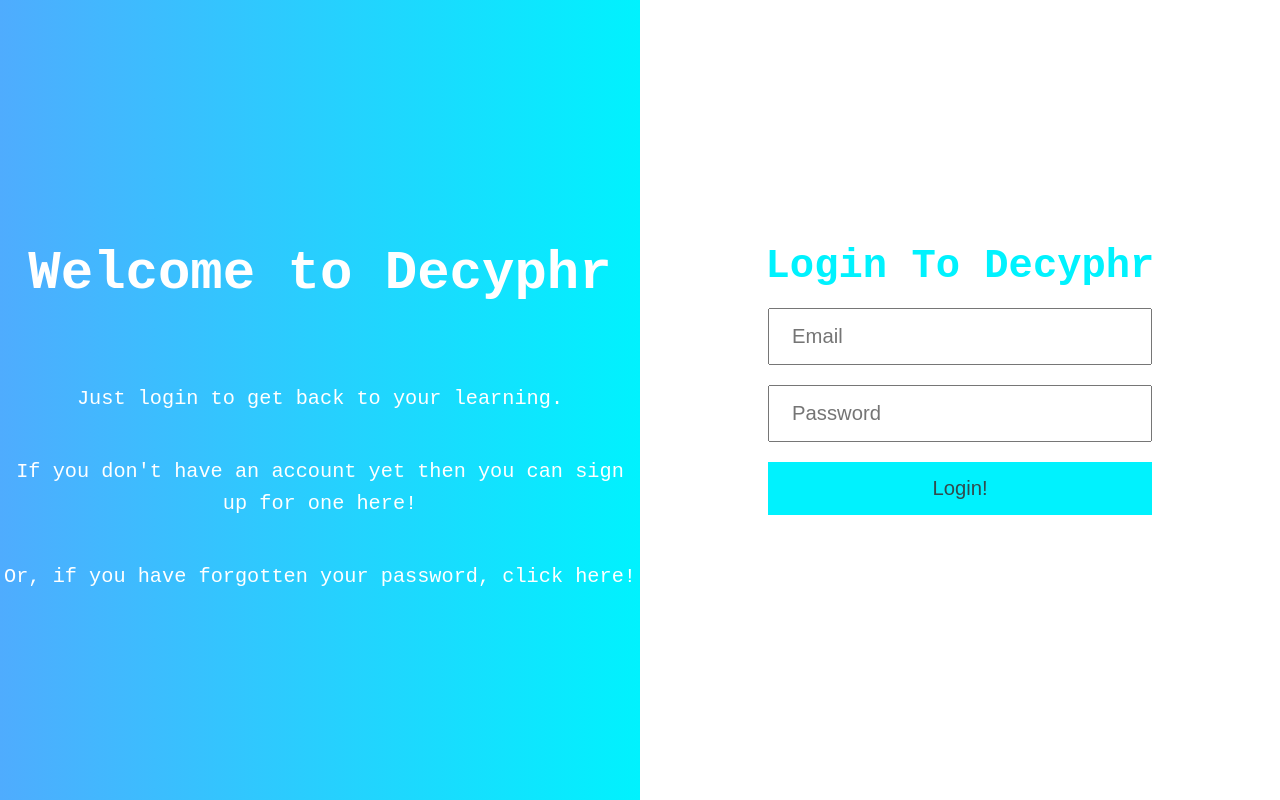
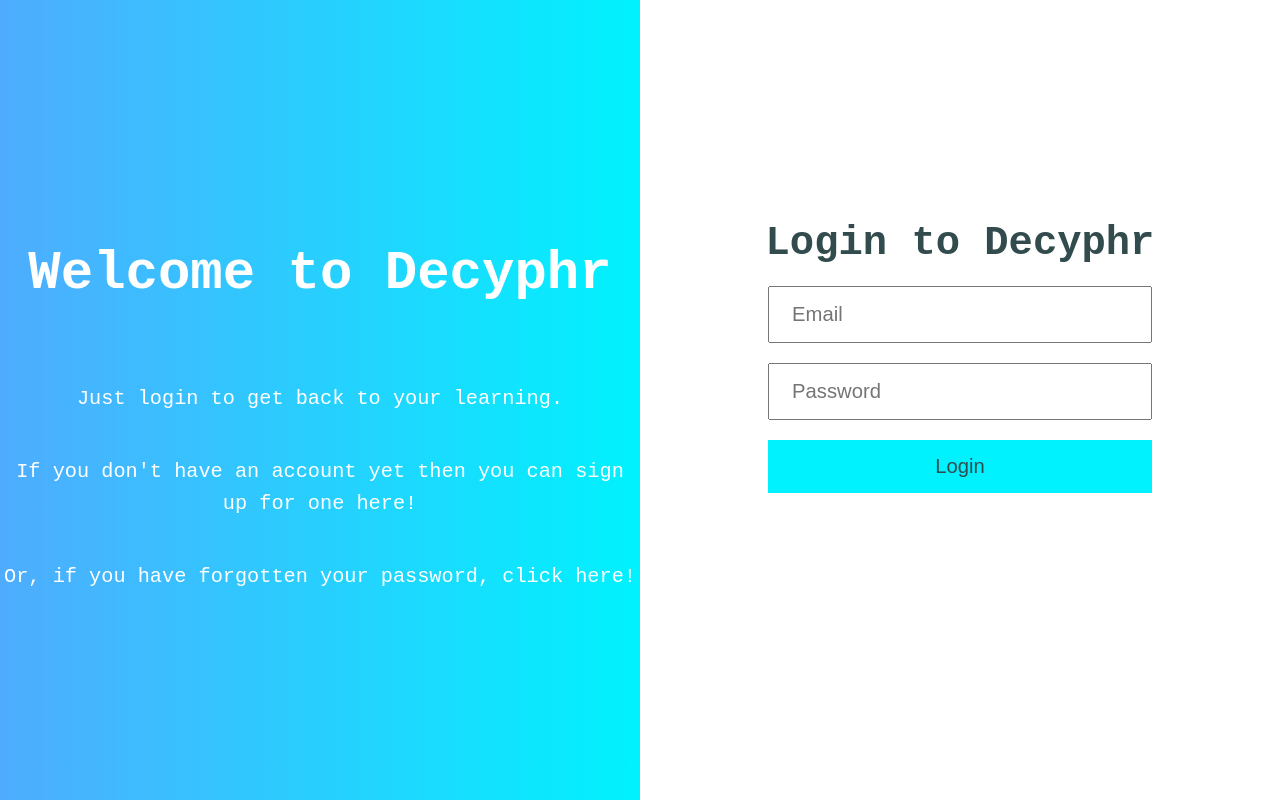
Before and after one commit to decyphr-net/decyphr-next, a Next.js app: page /accounts/login in a window 1280 px wide. Built offline with nearby package versions, Linux system fonts and the light colour scheme.

Commit message:
Add last login translations

```diff
--- a/langs/en.json
+++ b/langs/en.json
@@ -15,5 +15,9 @@
     "Accounts.login.leftpanel.header": "Welcome to Decyphr",
     "Accounts.login.leftpanel.helpparagraph": "Just login to get back to your learning.",
     "Accounts.login.leftpanel.signupprompt": "If you don't have an account yet then you can sign up for one here!",
-    "Accounts.login.leftPanel.forgotpasswordprompt": "Or, if you have forgotten your password, click here!"
+    "Accounts.login.leftPanel.forgotpasswordprompt": "Or, if you have forgotten your password, click here!",
+    "Accounts.login.rightpanel.header": "Login to Decyphr",
+    "Accounts.login.rightpanel.emailfield": "Email",
+    "Accounts.login.rightpanel.passwordfield": "Password",
+    "Accounts.login.rightpanel.loginbutton": "Login"
 }
--- a/langs/pt.json
+++ b/langs/pt.json
@@ -15,5 +15,9 @@
     "Accounts.login.leftpanel.header": "Bem-vindo ao Decyphr",
     "Accounts.login.leftpanel.helpparagraph": "Basta fazer login para voltar ao seu aprendizado.",
     "Accounts.login.leftpanel.signupprompt": "Se você ainda não tem uma conta, pode se inscrever aqui!",
-    "Accounts.login.leftPanel.forgotpasswordprompt": "Ou, se você esqueceu sua senha, clique aqui!"
+    "Accounts.login.leftPanel.forgotpasswordprompt": "Ou, se você esqueceu sua senha, clique aqui!",
+    "Accounts.login.rightpanel.header": "Entrar no Decyphr",
+    "Accounts.login.rightpanel.emailfield": "E-mail",
+    "Accounts.login.rightpanel.passwordfield": "Senha",
+    "Accounts.login.rightpanel.loginbutton": "Entrar"
 }
--- a/pages/accounts/login.jsx
+++ b/pages/accounts/login.jsx
@@ -1,4 +1,5 @@
 import { useState, useEffect } from 'react'
+import { renderToString } from 'react-dom/server'
 import { FormattedMessage } from 'react-intl'
 import Router from 'next/router'
 import styles from './login.module.scss'
@@ -72,17 +73,38 @@
       </section>
 
       <section className={styles.rightPanel}>
-        <h2>Login To Decyphr</h2>
+        <h2>
+          <FormattedMessage
+            id="Accounts.login.rightpanel.header"
+            defaultMessage="Login To Decyphr" />
+          </h2>
 
         {errors.length > 0 &&
           <p>{errors}</p>
         }
 
         <form>
+          <FormattedMessage id="Accounts.login.rightpanel.emailfield" defaultMessage="Email">
+            {
+              placeholder => (
+                <input className={styles.formInput} placeholder={placeholder} name="email" type="text" onChange={e => setEmail(e.target.value)} />
+              )
+            }
+          </FormattedMessage>
 
-          <input className={styles.formInput} placeholder="Email" name="email" type="text" onChange={e => setEmail(e.target.value)} />
-          <input className={styles.formInput} placeholder="Password" name="password" type="password" onChange={e => setPassword(e.target.value)} />
-          <button className={styles.formButton} onClick={e => submitForm(e)}>Login!</button>
+          <FormattedMessage id="Accounts.login.rightpanel.passwordfield" defaultMessage="Password">
+            {
+              placeholder => (
+                <input className={styles.formInput} placeholder={placeholder} name="password" type="password" onChange={e => setPassword(e.target.value)} />
+              )
+            }
+          </FormattedMessage>
+
+          <button className={styles.formButton} onClick={e => submitForm(e)}>
+            <FormattedMessage
+              id="Accounts.login.rightpanel.loginbutton"
+              defaultMessage="Login!" />
+          </button>
         </form>
 
       </section>
--- a/pages/accounts/login.module.scss
+++ b/pages/accounts/login.module.scss
@@ -30,14 +30,15 @@
 
     h2 {
       margin: 0;
-      padding-top: 18.25%;
-      color: #00f2fe;
+      padding-top: 16.5%;
+      color: #324B4D;
       font-size: 2.25em;
     }
 
     p {
       color: #A63C00;
       margin-top: 1%;
+      height: 25px;
     }
 
     .formInput {
```
